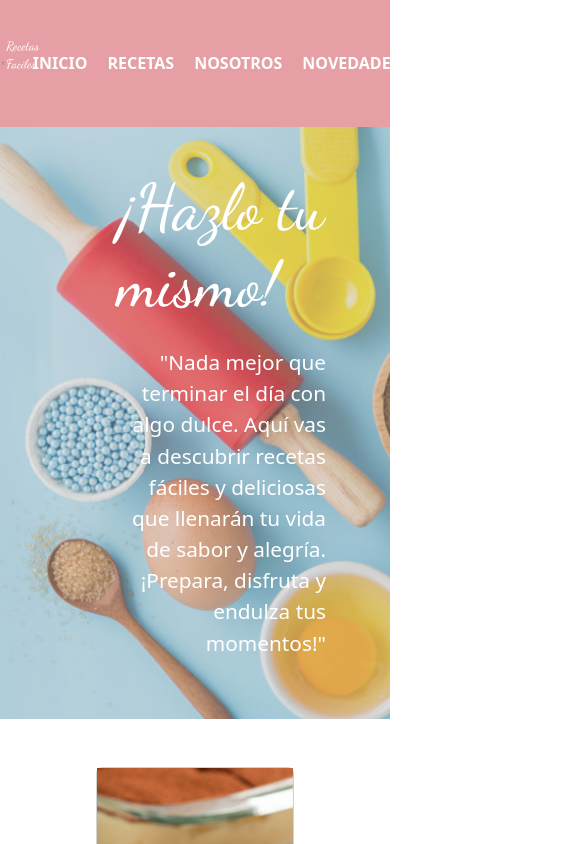
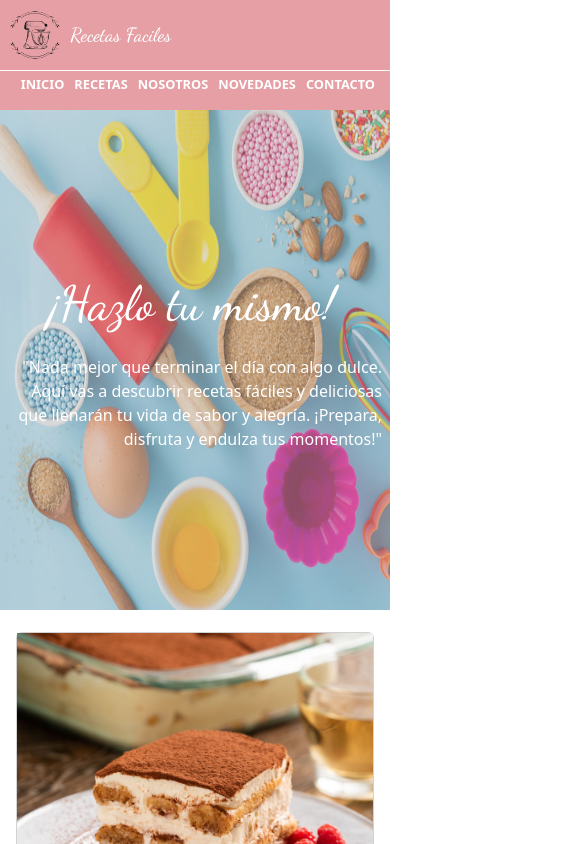
Before and after one commit to Erika-Gimenez/receta-de-postres, a plain HTML site: page index.html in a window 390 px wide. Shown: the top 844 px of the page, 585 px wide, since content can reach past the window. Drawn offline with nearby package versions, Linux system fonts and the light colour scheme.

Commit message:
pag principal terminada

```diff
--- a/css/style.css
+++ b/css/style.css
@@ -42,43 +42,59 @@ a{
     text-decoration: none;
 }
 
+p{
+    margin: 0;
+
+}
+
 .div-header{
     display: flex;
-     justify-content: space-evenly;
      align-items: center;
      background-color: var(--color-b);
-     height: 15vh;
+     height: 13vh;
+     width: 100%;
 }
+
+/* logo */
 
 .div-logo{
     display: flex;
-    /* justify-content: flex-start; */
     align-items: center;
 }
 
 .logo{
+
     width: 19%;
     filter: invert(100%) sepia(0%) saturate(0%) hue-rotate(93deg) brightness(103%) contrast(103%);
+}
+
+
+.texto-logo{
+
+    font-family: 'Dancing Script', sans-serif;
+    color: var(--color-blanco);
+    font-size: 2.5vw;
 }
 
 /* nav */
 
 .nav{
     display: flex;
-    justify-content: flex-end;
+    /* justify-content: flex-end;  */
+
 }
 .div-nav{
 
     display: flex;
-
-
+    width: 100%;
 }
 
 .nav-ul{
     display: flex;
-    align-items: center;
+    /* align-items: center; */
     gap: 20px;
     padding-right: 15px;
+    width: 100%;
 }
 .a-nav{
 font-size:1rem ;
@@ -88,40 +104,37 @@ font-weight: bold;
 }
 
 .a-nav:hover{
-color: var(--color-secundario);
+color: var(--color-d);
 
 }
 
-.texto-logo{
 
-    font-family: 'Dancing Script', sans-serif;
-    color: var(--color-blanco);
-    font-size: 3.2vw;
-}
+
 
 /* banner */
 
 .banner{
-    background:linear-gradient(rgba(180, 182, 184, 0.399), rgba(180, 182, 184, 0.399)), url(/imagenes/utensilios-de-reposteria-banner.jpg);
+    background:linear-gradient(rgba(180, 182, 184, 0.421), rgba(180, 182, 184, 0.421)), url(/imagenes/utensilios-de-reposteria-banner.jpg);
 height: 37rem;
 background-size: cover;
 /* opacity: 0.4; */
 display: flex;
 justify-content: flex-end;
 align-items: center;
+width: 100%;
 }
 
 .banner-texto{
 
     display: flex;
     justify-content:center ;
-    width: 70%;
+    width: 60%;
     flex-wrap: wrap;
-    padding-right: 4rem;
+    padding-right: 2rem;
 }
 
 .banner-titulo{
-font-size: 4rem;
+font-size: 5rem;
 font-family: 'Dancing Script', sans-serif;
 color: var(--color-blanco);
 padding-bottom: 15px;
@@ -139,13 +152,13 @@ padding-bottom: 15px;
 }
 
 .imag{
-   max-width: 100%;
+
     height: 40vh;
     object-fit: cover;
 }
 
 .formm{
-    max-width: 100%;
+    /* max-width: 100%; */
     margin:2rem 6rem ;
 
 }
@@ -174,28 +187,164 @@ padding-bottom: 15px;
     padding-top: 1rem;
 }
 
+.btn{
+    background-color: #ce7178;
+    border-color: aliceblue;
+}
+
+.btn:hover{
+    background-color: var(--color-d);
+    border-color: aliceblue;
+}
+
 /* footer */
 
 .div-footer{
     display: flex;
     justify-content: center;
     align-items: center;
-   height: 12vh;
+   height: 10vh;
     background-color: var(--color-b);
-    max-width: 100%;
+   width: 100%;
 }
 
 .ul-footer{
     display: flex;
     gap: 5rem;
-    max-width: 100%;
+
 }
 
 .a-footer{
     color: var(--color-blanco);
-    max-width: 100%;
+
 }
 
 .a-footer:hover{
     color: var(--color-secundario);
 }
+
+@media screen and (max-width:768px) {
+
+    .logo{
+        width: 30%;
+    }
+
+      .texto-logo{
+        font-size: 1.7rem;
+    }
+
+.nav-ul{
+    gap: 10px;
+}
+
+    .a-nav{
+        font-size: 0.8rem;
+    }
+
+    .banner{
+    height: 70vh;
+    }
+
+    .banner-texto{
+        width: 100%;
+          }
+
+
+    .ul-footer{
+    gap: 2rem;
+    }
+
+    .a-footer{
+        font-size: .8rem;
+    }
+
+}
+
+ @media screen and (max-width:460px) {
+    .div-header{
+        display: flex;
+       flex-direction: column;
+
+        align-items: stretch;
+
+    }
+
+    .div-logo{
+        border-bottom: 1px solid white;
+    }
+    .logo{
+        width: 18%;
+    }
+
+    .texto-logo{
+        font-size: 1.2rem;
+    }
+
+   .div-nav{
+
+    display: flex;
+
+   }
+    .nav-ul{
+        background-color: var(--color-b);
+        display: flex;
+
+        justify-content: flex-end;
+        gap: 10px;
+        align-items: center;
+    }
+
+    /* banner */
+
+    .banner{
+       background-size: 560px 500px;
+       background-repeat: no-repeat;
+       height: 60vh;
+    }
+
+    .banner-texto{
+        padding-right: .5rem;
+    }
+
+    .banner-titulo{
+        font-size: 3rem;
+    }
+
+    .banner-parrafo{
+        font-size: 1rem;
+    }
+
+    /* cards */
+
+    .cards{
+        margin: 1rem 1rem;
+    }
+    .g-5, .gx-5 {
+        --bs-gutter-x: 0rem;
+    }
+
+    /* formulario */
+
+    .formm{
+        margin: 1rem 1rem;
+    }
+
+    .titulo-label-formm{
+        font-size: .9rem;
+        text-align: center;
+    }
+
+    /* footer */
+
+    .div-footer{
+        height: auto;
+    }
+    .ul-footer{
+display: flex;
+flex-direction: column;
+gap: 10px;
+text-align: center;
+    }
+
+
+}
```
Also changed, not shown: index.html (+0 -2 lines).
